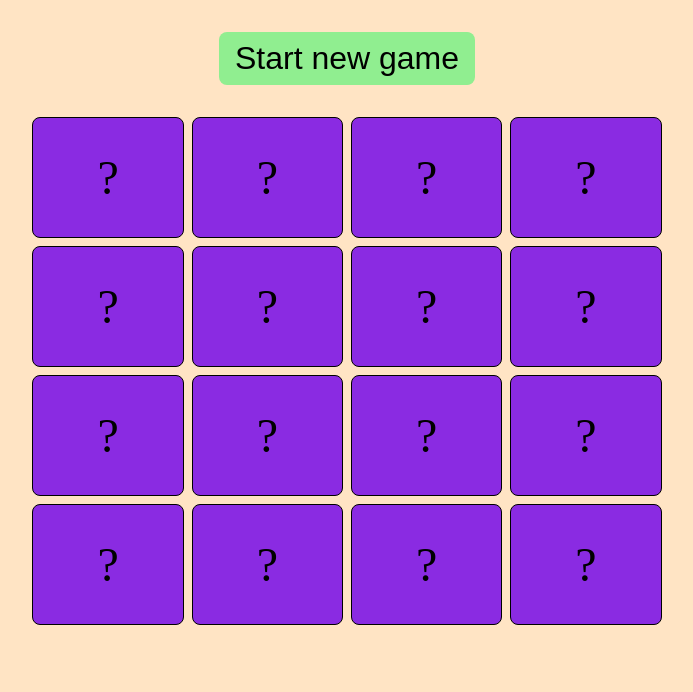
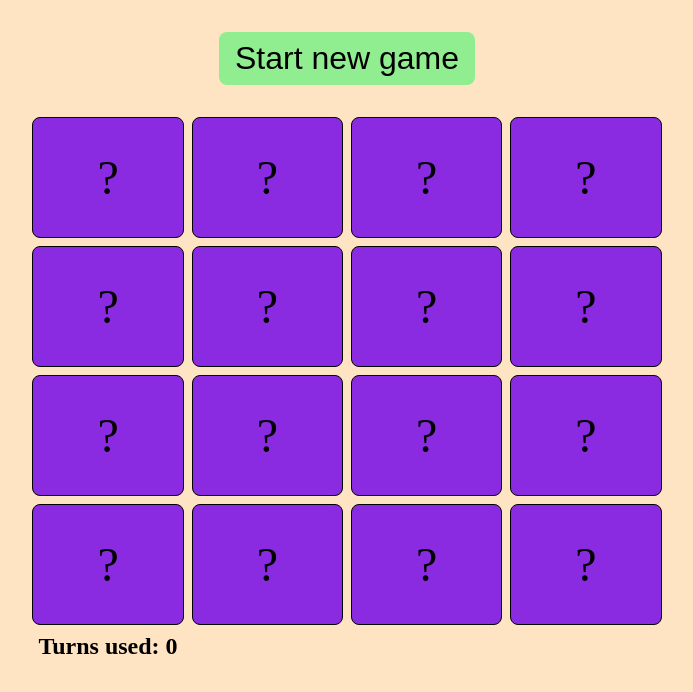
Before and after one commit to john26sfj-ship-it/memory-light, a React (Vite) app: page / in a window 1280 px wide. Both pictures are taken after a click on the button "Start new game". Shown: the top 692 px of the page, without its empty margins (293-986 px from the left). Built offline with nearby package versions, Linux system fonts and the light colour scheme.

Commit message:
Game works, needs styling

```diff
--- a/src/components/BoardSetup.jsx
+++ b/src/components/BoardSetup.jsx
@@ -2,45 +2,83 @@ import { useEffect, useState, createContext } from "react";
 import Card from "./Card";
 import styles from "./styles/BoardSetup.module.css";
 
-export default function BoardSetup({shuffledDeck}) {
+export default function BoardSetup({shuffledDeck, resetTrigger}) {
     const [card1, setCard1] = useState(0)
+    const [card1Index, setCard1Index] = useState(null)
     const [card2, setCard2] = useState(0)
+    const [card2Index, setCard2Index] = useState(null)
     const [count, setCount] = useState(0)
+    const [flipped, setFlipped] = useState(new Array(shuffledDeck.length).fill(false))
+    const [found, setFound] = useState([])
+    const [numTurns, setNumTurns] = useState(0)
+    const [win, setWin] = useState(false)
 
-    const handleCard1 = (newCard1) => {
+    const handleCard1 = (newCard1, index) => {
         setCard1(newCard1)
+        setCard1Index(index)
     }
-    const handleCard2 = (newCard2) => {
+    const handleCard2 = (newCard2, index) => {
         setCard2(newCard2)
+        setCard2Index(index)
     }
     const handleCount = (newCount) => {
         setCount(newCount)
     }
 
+    const resetAllFlipped = () => setFlipped(new Array(shuffledDeck.length).fill(false));
+
+    useEffect(() => {
+        setCard1(0);
+        setCard1Index(null);
+        setCard2(0);
+        setCard2Index(null);
+        setCount(0);
+        setFlipped(new Array(shuffledDeck.length).fill(false));
+        setFound([]);
+        setNumTurns(0);
+        setWin(false);
+    }, [resetTrigger, shuffledDeck.length]);
+
     useEffect(()=> {
         if (card1 !== 0 || card2 !== 0) {
+
             if (card1 === card2 && count === 2) {
-                console.log("cards are equal.");
+                setNumTurns(numTurns + 1);
+                const newFound = [...found, card1Index, card2Index];
+                setFound(newFound);
+                if (newFound.length === shuffledDeck.length) {
+                    setWin(true);
+                }
                 setCount(0);
             }
             else if(card1 !== card2 && count === 2) {
-                console.log("Cards are NOT equal.");
+                setNumTurns(numTurns + 1);
+                const newFlipped = [...flipped];
+                newFlipped[card1Index] = false;
+                newFlipped[card2Index] = false;
+                setTimeout(() => setFlipped(newFlipped), 500);
                 setCount(0);
             }
         }
     },[card1,card2])
 
-    console.log(count);
 
-
+    if(win) {
+        return <h1>YOU WIN, and in "only" {numTurns} turns!</h1>
+    }
+    else {
         return (
             <div className={styles.board}>
                 {shuffledDeck.map((eachCard, index) => (
                     <Card key={index} eachCard={eachCard} index={index}
                     currentCard1={card1} onCard1Change={handleCard1}
                     currentCard2={card2} onCard2Change={handleCard2}
-                currentCount={count} onCountChange={handleCount}/>
+                    currentCount={count} onCountChange={handleCount}
+                    isFlipped={flipped[index]} onFlipChange={(newVal) => { const newFlipped = [...flipped]; newFlipped[index] = newVal; setFlipped(newFlipped); }}
+                    isFound={found.includes(index)}/>
                 ))}
+                <h2>Turns used: {numTurns}</h2>
             </div>
         );
+    }
 };
--- a/src/components/Card.jsx
+++ b/src/components/Card.jsx
@@ -2,42 +2,47 @@ import { useState } from "react";
 import styles from "./styles/Card.module.css";
 
 
-export default function Card({eachCard, index, currentCard1, onCard1Change, currentCard2, onCard2Change, currentCount, onCountChange}) {
+export default function Card({eachCard, index, currentCard1, onCard1Change, currentCard2, onCard2Change, currentCount, onCountChange, isFlipped, onFlipChange, isFound}) {
     const [cardClicked, setCardClicked] = useState(false);
-    const [isFlipped, setIsFlipped] = useState(false);
+
+    const resetBoard = () => {
+      index.forEach(element => {
+
+      });
+    }
 
     const whenCardClicked = () => {
+        if (isFound) return;
+
         setCardClicked(prevState => !prevState);
-        setIsFlipped(!isFlipped);
+        onFlipChange(!isFlipped);
 
         if (currentCount === 0) {
-            onCard1Change(eachCard);
+            onCard1Change(eachCard, index);
             onCountChange(currentCount + 1);
-            console.log("Card1: ", cardClicked);
-            console.log("Cardclicker = ", eachCard, index);
+            console.log(`Num on card1: ${eachCard}, with index: ${index}`);
         }
         else if(currentCount === 1) {
-            onCard2Change(eachCard);
+            onCard2Change(eachCard, index);
             onCountChange(currentCount + 1);
-            console.log("Card2: ", cardClicked);
-            console.log("Cardclicker = ", eachCard, index);
+            console.log(`Num on card2: ${eachCard}, with index: ${index}`);
         }
         else if(currentCount === 2) {
-          setIsFlipped(false);
+          onFlipChange(false);
           onCountChange(0);
         }
         }
 
     if(isFlipped) {
       return (
-        <div onClick={whenCardClicked} className={styles.cardFront} key={index}>
+        <div id={index} onClick={whenCardClicked} className={styles.cardFront} key={index}>
           {eachCard}
         </div>
       );
     }
     else {
       return (
-        <div onClick={whenCardClicked} className={styles.cardBack} key={index}>
+        <div id={index} onClick={whenCardClicked} className={styles.cardBack} key={index}>
           <p className={styles.icon}>?</p>
         </div>
       )
--- a/src/components/StartButton.jsx
+++ b/src/components/StartButton.jsx
@@ -10,10 +10,12 @@ export default function StartButton() {
 
     const [clicked, setClicked] = useState(false);
     const [shuffledDeck, setShuffledDeck] = useState([]);
+    const [resetTrigger, setResetTrigger] = useState(0);
 
     const handleClick = () => {
         setShuffledDeck(ShuffleDeck(deckCopy));
         setClicked(true);
+        setResetTrigger(prev => prev + 1);
     };
 
     return (
@@ -22,7 +24,7 @@ export default function StartButton() {
                 Start new game
             </button>
             <div className={styles.cardContainer}>
-                {clicked && <BoardSetup shuffledDeck={shuffledDeck} />}
+                {clicked && <BoardSetup shuffledDeck={shuffledDeck} resetTrigger={resetTrigger} />}
             </div>
         </>
     );
```
Lines whose indentation alone changed are shown as unchanged.
